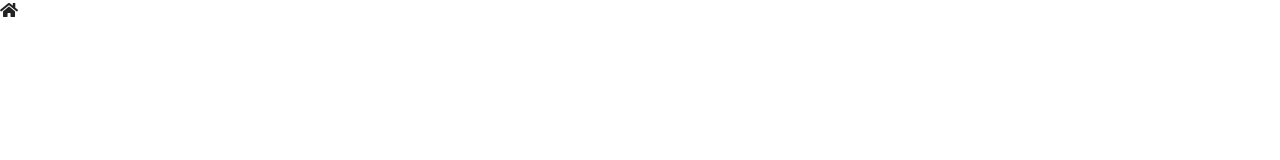
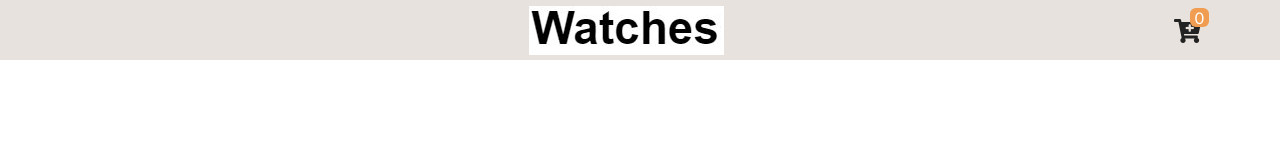
Before and after one commit to MartinKasak/JavaScript_Vanilla, a plain HTML site: page index.html in a window 1280 px wide. Drawn offline with Linux system fonts and the light colour scheme.

Commit message:
Images and header

```diff
--- a/index.html
+++ b/index.html
@@ -16,7 +16,24 @@
 <link rel="stylesheet" href="styles.css">
 </head>
 <body>
-    <i class="fas fa-home"></i>
+
+    <!-- navbar -->
+    <nav class="navbar">
+        <div class="navbar-center">
+            <span class="nav-icon">
+                <i class="fas fa-icon"></i>
+            </span>
+            <img src="./images/logo_proc.jpg" alt="store logo">
+            <div class="cart-btn">
+              <span class="nav-icon">
+                <i class="fas fa-cart-plus"></i>
+              </span>
+              <div class="cart-items">0</div>
+            </div>
+          </div>
+    </nav>
+    <!-- end of navbar -->
+
     <script src="app.js"></script>
 </body>
 </html>
--- a/styles.css
+++ b/styles.css
@@ -18,3 +18,41 @@ body {
   background: var(--mainWhite);
   font-family: "Lato", sans-serif;
 }
+
+/* --------------- Navbar ---------------- */
+.navbar {
+  position: sticky;
+  top: 0;
+  height: 60px;
+  width: 100%;
+  display: flex;
+  align-items: center;
+  background: rgb(231, 226, 221);
+  z-index: 1;
+}
+.navbar-center {
+  width: 100%;
+  max-width: 1170px;
+  margin: 0 auto;
+  display: flex;
+  align-items: center;
+  justify-content: space-between;
+  padding: 0 1.5rem;
+}
+.nav-icon {
+  font-size: 1.5rem;
+}
+.cart-btn {
+  position: relative;
+  cursor: pointer;
+}
+.cart-items {
+  position: absolute;
+  top: -8px;
+  right: -8px;
+  background: var(--primaryColor);
+  padding: 0 5px;
+  border-radius: 30%;
+  color: var(--mainWhite);
+}
+/* --------------- End of Navbar ---------------- */
```
Also changed, not shown: main.css (+0 -38 lines), images/craiyon_000000_a_hand_watch.png (added), images/craiyon_000158_a_hand_watch.png (added), images/craiyon_000522_a_hand_watch.png (added), images/craiyon_000740_a_hand_watch.png (added), images/craiyon_002909_Photorealistic_photograph_of_a_hand_watch__UHD__HD__200mm_lens__.png (added), images/craiyon_003540_Photorealistic_photograph_of_a_hand_watch__UHD__HD__200mm_lens__.png (added), images/craiyon_003821_Photorealistic_photograph_of_a_hand_watch__UHD__HD__200mm_lens__.png (added), images/craiyon_011232_Photorealistic_photograph_of_a_hand_watch__UHD__HD__200mm_lens__.png (added), images/craiyon_014641_Photorealistic_photograph_of_a_hand_watch__UHD__HD__200mm_lens__.png (added), images/craiyon_015136_Photorealistic_photograph_of_a_hand_watch__UHD__HD__200mm_lens__.png (added), images/craiyon_034033_Photorealistic_photograph_of_a_hand_watch__UHD__HD__200mm_lens__.png (added), images/craiyon_034138_Photorealistic_photograph_of_a_hand_watch__UHD__HD__200mm_lens__.png (added), images/logo.png (added), 1 more files, 2 other files.
